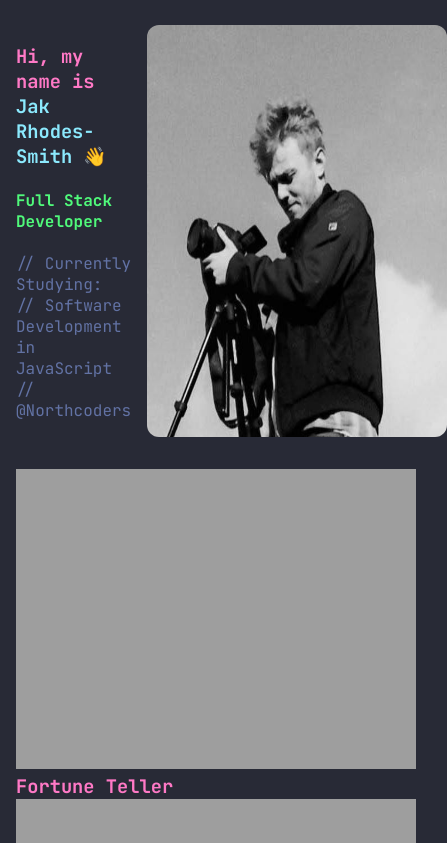
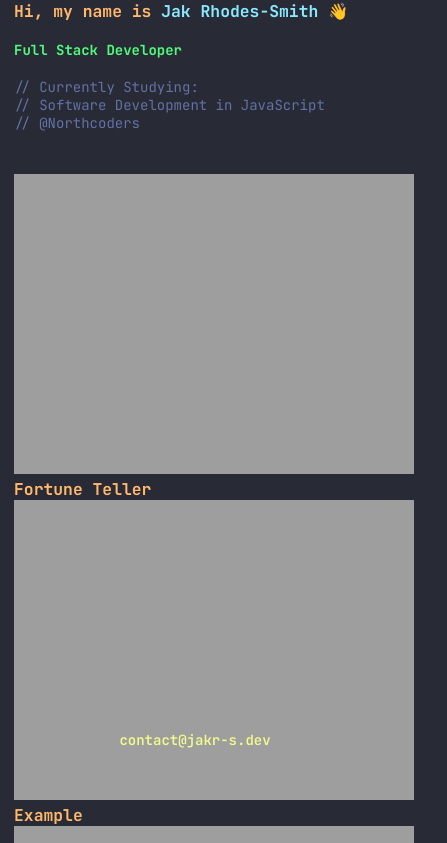
Before and after one commit to jakr-s/jakr-s.github.io, a plain HTML site: page index.html in a window 390 px wide. Shown: the part 85-928 px from the top of the page, 447 px wide, since content can reach past the window. Drawn offline with nearby package versions, Linux system fonts and the light colour scheme.

Commit message:
Added media queries for mobile devices

```diff
--- a/style.css
+++ b/style.css
@@ -9,6 +9,8 @@ body {
 }
 
 :root {
+	font-size: 16px;
+
 	--spacing-1: 0.5rem;
 	--spacing-2: 0.75rem;
 	--spacing-3: 1rem;
@@ -16,17 +18,17 @@ body {
 
 	--border-radius: 0.75rem;
 
-	--font-color: #F8F8F2;
-	--bg-color: #282A36;
-	--current-line-color: #44475A;
-	--comment-color: #6272A4;
-	--cyan: #8BE9FD;
-	--green: #50FA7B;
-	--orange: #FFB86C;
-	--pink: #FF79C6;
-	--purple: #BD93F9;
-	--red: #FF5555;
-	--yellow: #F1FA8C;
+	--font-color: #f8f8f2;
+	--bg-color: #282a36;
+	--current-line-color: #44475a;
+	--comment-color: #6272a4;
+	--cyan: #8be9fd;
+	--green: #50fa7b;
+	--orange: #ffb86c;
+	--pink: #ff79c6;
+	--purple: #bd93f9;
+	--red: #ff5555;
+	--yellow: #f1fa8c;
 }
 
 h2 {
@@ -39,7 +41,7 @@ body {
 	font-family: JetBrains Mono, sans-serif;
 	margin: 0;
 	padding: 0 var(--spacing-3);
-	max-width: 900px;
+	max-width: 56.25rem;
 	margin: 0 auto;
 	display: flex;
 	flex-direction: column;
@@ -66,9 +68,9 @@ nav {
 }
 
 .pfp {
-	width: 300px;
+	width: 15.625rem;
 	border-radius: var(--border-radius);
-	flex-shrink: 0;
+	flex-shrink: 1;
 	margin-left: auto;
 }
 
@@ -98,6 +100,10 @@ summary {
 }
 
 footer {
+	position: fixed;
+	bottom: 0;
+	left: 0;
+	right: 0;
 	margin-top: auto;
 	padding: var(--spacing-2) 0;
 	text-align: center;
@@ -109,7 +115,7 @@ section {
 }
 
 .icon {
-	font-size: 2em;
+	font-size: 2rem;
 	color: var(--font-color);
 	margin: 0 var(--spacing-1);
 }
@@ -131,38 +137,43 @@ a {
 	flex-wrap: wrap;
 }
 
-#skills-container > * {
+/* #skills-container > * {
 	font-size: 2em;
 	width: 2em;
 	margin-top: var(--spacing-1);
-}
+} */
 
 i {
 	font-size: 2rem;
 }
 
-@media only screen and (max-width: 600px) {
+@media only screen and (max-width: 685px) {
 	.about-me-container {
 		flex-direction: column;
 	}
+	.pfp {
+		display: none;
+	}
+	:root {
+		font-size: 14px;
+	}
 }
-
 
 /* ---COLOUR THEME--- */
 h2 {
-	color: var(--yellow);
+	color: var(--pink);
 }
 
 h3 {
-	color: var(--pink);
+	color: var(--orange);
 }
 
 h4 {
-	color: var(--green)
+	color: var(--green);
 }
 
 p {
-	color: var(--comment-color)
+	color: var(--comment-color);
 }
 
 span {
@@ -170,5 +181,5 @@ span {
 }
 
 a {
-	color: var(--orange);
+	color: var(--yellow);
 }
```
